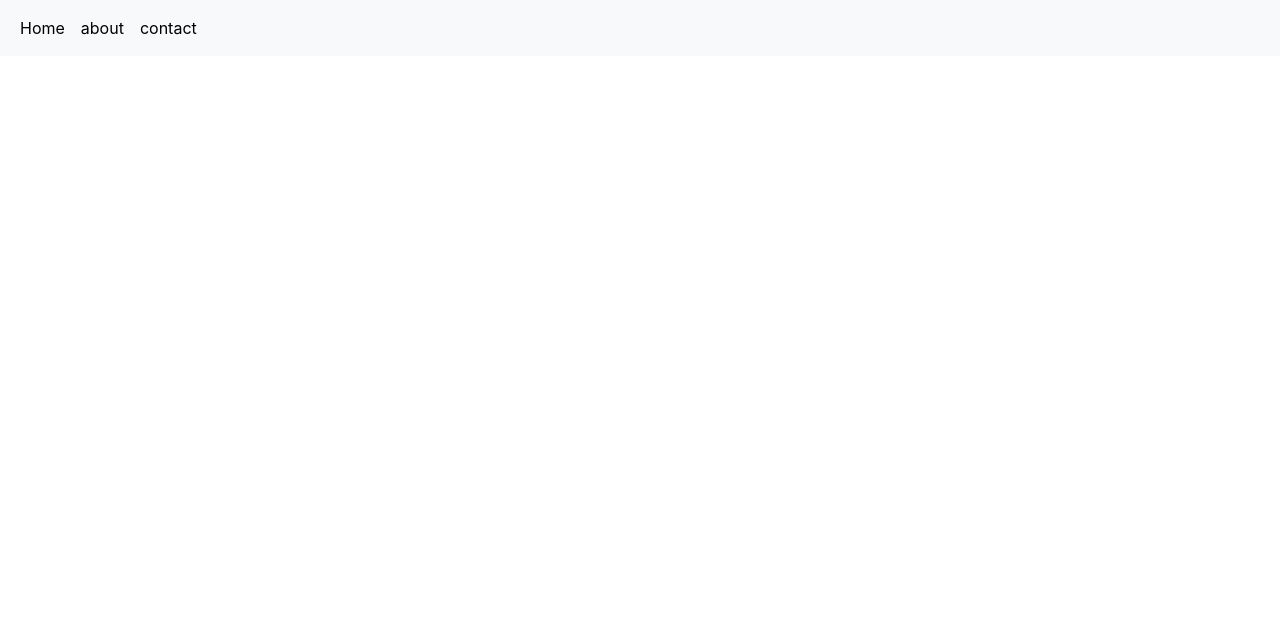
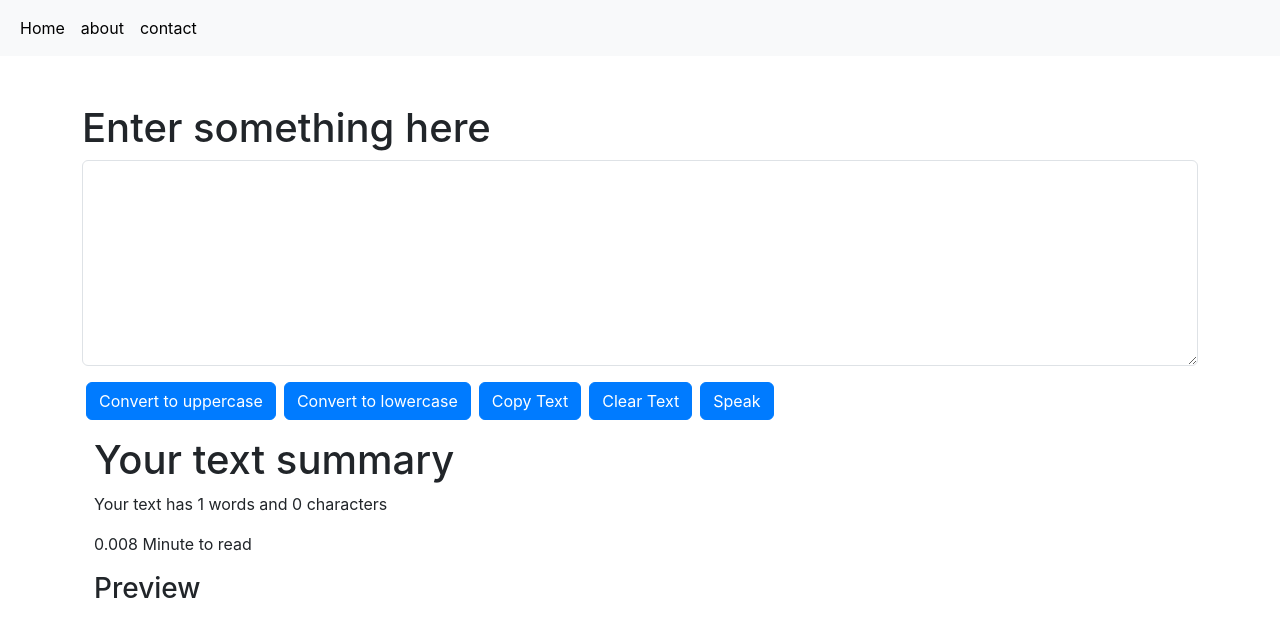
Before and after one commit to toshankanwar/text-analyzer, a React (Create React App) app: page / in a window 1280 px wide. Before the commit this address had no page. Shown: the top 636 px of the page. Built offline with nearby package versions, Linux system fonts and the light colour scheme.

Commit message:
Update App.js

```diff
--- a/src/App.js
+++ b/src/App.js
@@ -13,9 +13,9 @@ const App = () => {
     <Router>
     <Navbar/>
       <Routes>
-      <Route path="/text-analyzer" element={<Textform />} />
-    <Route path="/text-analyzer/contactus" element={<Contact />} />
-    <Route path="/text-analyzer/about" element={<Aboutus />} />
+      <Route path="/" element={<Textform />} />
+    <Route path="/contactus" element={<Contact />} />
+    <Route path="/about" element={<Aboutus />} />
       </Routes>
     </Router>
 
```
